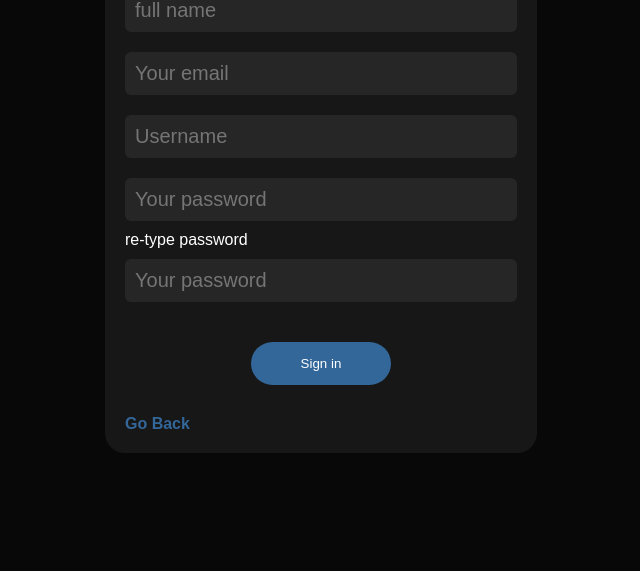
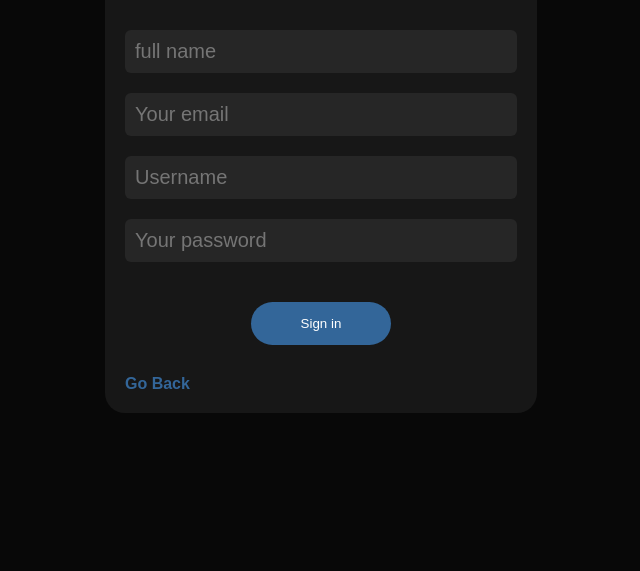
Before and after one commit to Charlesntwari/my_brand, a plain HTML site: page signin.html in a window 1280 px wide. Shown: the part 229-800 px from the top of the page, without its empty margins (319-959 px from the left). Drawn offline with Linux system fonts and the light colour scheme.

Commit message:
updated signin page

```diff
--- a/signin.html
+++ b/signin.html
@@ -10,19 +10,35 @@
         <div id="admin">
             <div class="container">
                 <div class="signin">
-                    <form action="index.html">
+                    <form role="form" onsubmit="signUp(event)" autocomplete="off">
                         <h2>sign up</h2>
-                        <input type="text" name="Name" id="name" placeholder="full name" required>
-                        <input type="email" name="Email" id="email" placeholder="Your email" required>
-                        <input type="text" name="Name" id="name" placeholder="Username" required>
-                        <input type="password" name="Password" id="password" placeholder="Your password" required>
-                        <span>re-type password</span>
-                        <input type="password" name="Password" id="password" placeholder="Your password" required>
-                        <button type="submit" class="btn" id="login">Sign in</button>
+                        <div class="input-Control">
+                        <input type="text" name="fname" id="fname" placeholder="full name">
+                        <div class="error"></div>
+                        </div>
+                        <div class="input-Control">
+                        <input type="email" name="email" id="email" placeholder="Your email">
+                        <div class="error"></div>
+                        </div>
+                        <div class="input-Control">
+                        <input type="text" name="lname" id="lname" placeholder="Username">
+                        <div class="error"></div>
+                        </div>
+                        <div class="input-Control">
+                        <input type="password" name="Password" id="pwd" placeholder="Your password">
+                        <div class="error"></div>
+                        </div>
+                        <!-- <div class="input-Control">
+                        <label>re-type password</label>
+                        <input type="password" name="Password" id="password2" placeholder="Your password">
+                        <div class="error"></div>
+                        </div> -->
+                        <button class="btn" id="sign-in">Sign in</button>
                     </form>
                     <a href="index.html">Go Back</a>
                 </div>
             </div>
         </div>
+        <script type="text/javascript" src="authentication.js"></script>
     </body>
 </html>
```
